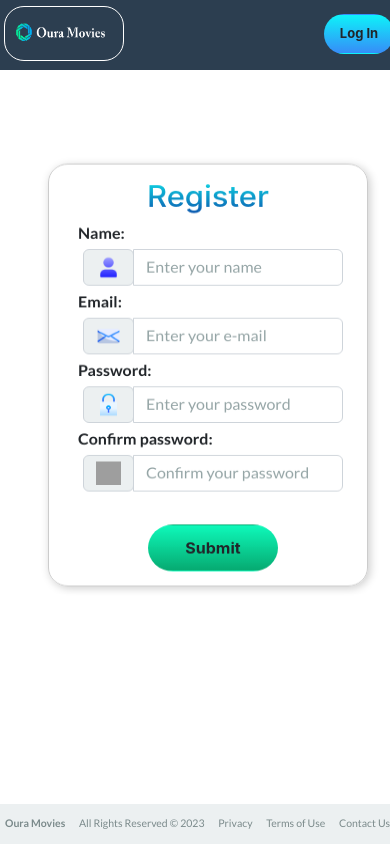
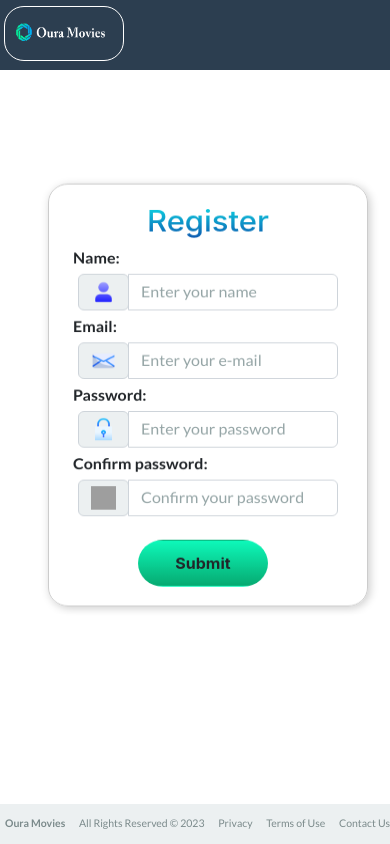
Before and after one commit to Arturo0214/oura-movies-frontend, a React (Vite) app: page / in a window 390 px wide. Shown: the top 844 px of the page. Built offline with nearby package versions, Linux system fonts and the light colour scheme; grey boxes are pictures that could not be loaded.

Commit message:
fix: responsive design -Register.jsx

```diff
--- a/src/index.css
+++ b/src/index.css
@@ -347,8 +347,9 @@
 
 @media (max-width: 481px) {
   .gradient-blue{
-    margin-left: 280px;
-    margin-top: -63px;
+    display: flex;
+    position: relative;
+    right: 49px;
   }
   .formu {
     display: flex;
@@ -363,7 +364,7 @@
     display: flex;
     justify-content: space-between;
     width: 480px;
-    font-size: 13.5;
+    font-size: 11.5;
     padding-left: 5px;
   }
   .register-group{
@@ -371,11 +372,13 @@
     flex-direction: column;
     align-items: flex-start;
     justify-content: center;
-    margin-left: 80px;
   }
   .gradient-green{
-    margin-top: 30px;
-    margin-left: 70px;
+    margin: 0 auto;
+  }
+  .center{
+    padding-top: 20px;
+    margin: 0 auto;
   }
 }
 
```
